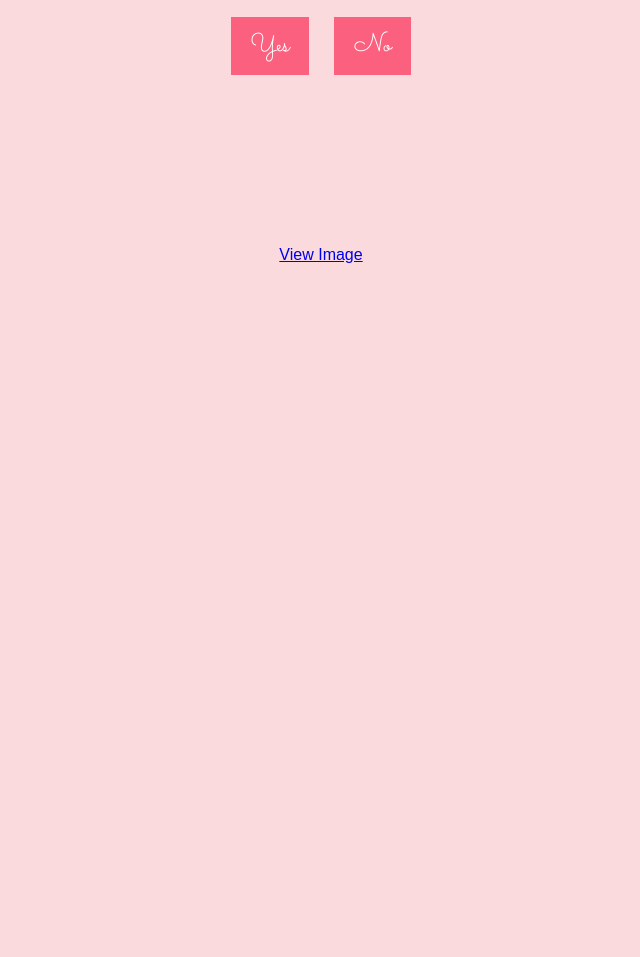
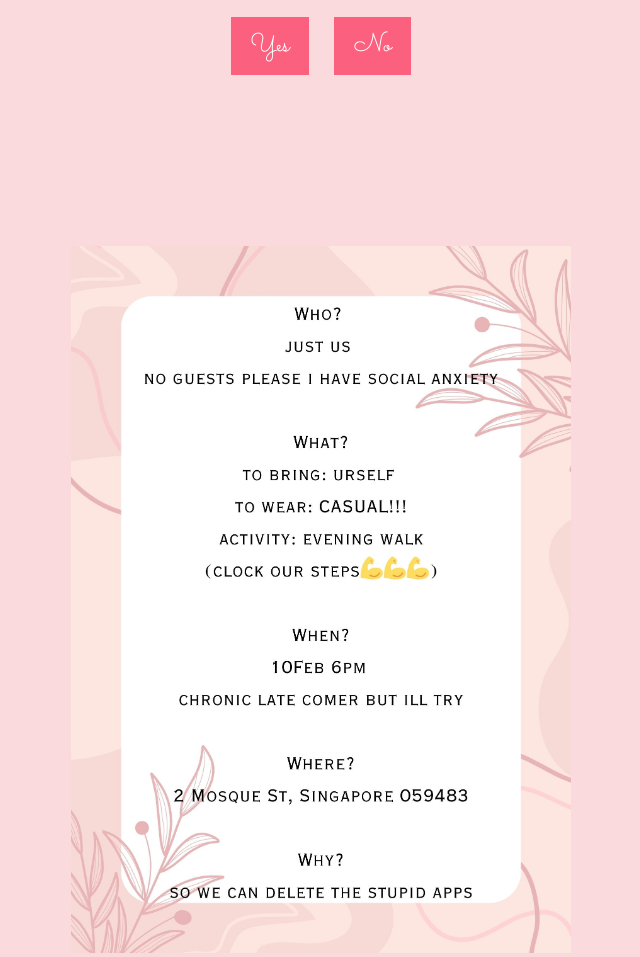
Before and after one commit to limlixuan04/first-date-question, a plain HTML site: page index.html in a window 1280 px wide. Shown: the part 554-1511 px from the top of the page, without its empty margins (319-959 px from the left). Before the commit the page ends 818 px from the top, so only its background shows below. Drawn offline with Linux system fonts and the light colour scheme.

Commit message:
Update index.html

```diff
--- a/index.html
+++ b/index.html
@@ -19,7 +19,9 @@
         </div>
     </div>
 
+    <!-- Image added directly at the end of the page -->
+    <img src="cchs.jpg" alt="CCHS Image" width="500"> <!-- Image appears at the end -->
+
     <script src="script.js"></script> <!-- Link to external JavaScript file -->
 </body>
 </html>
-<a href="image.html">View Image</a>
```
